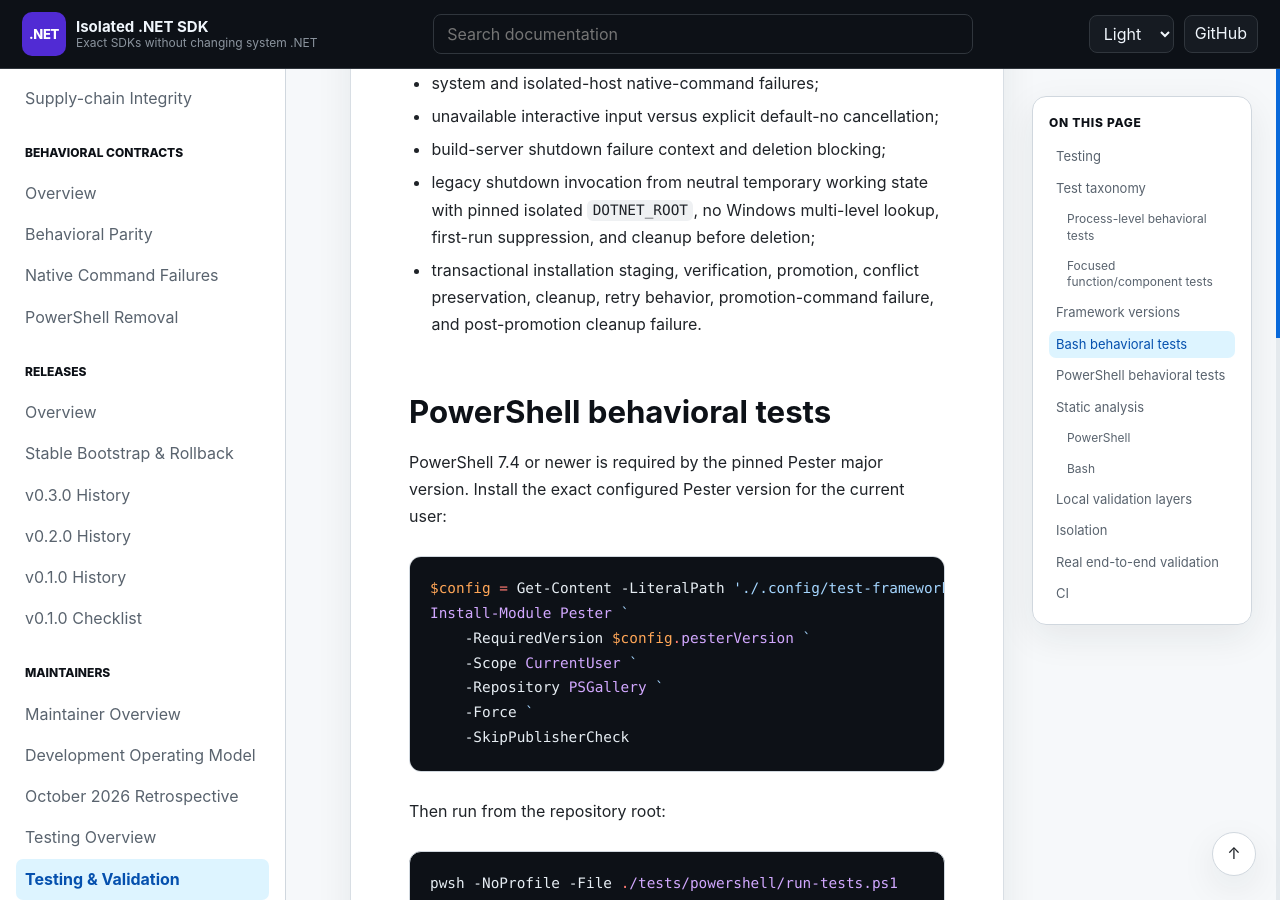
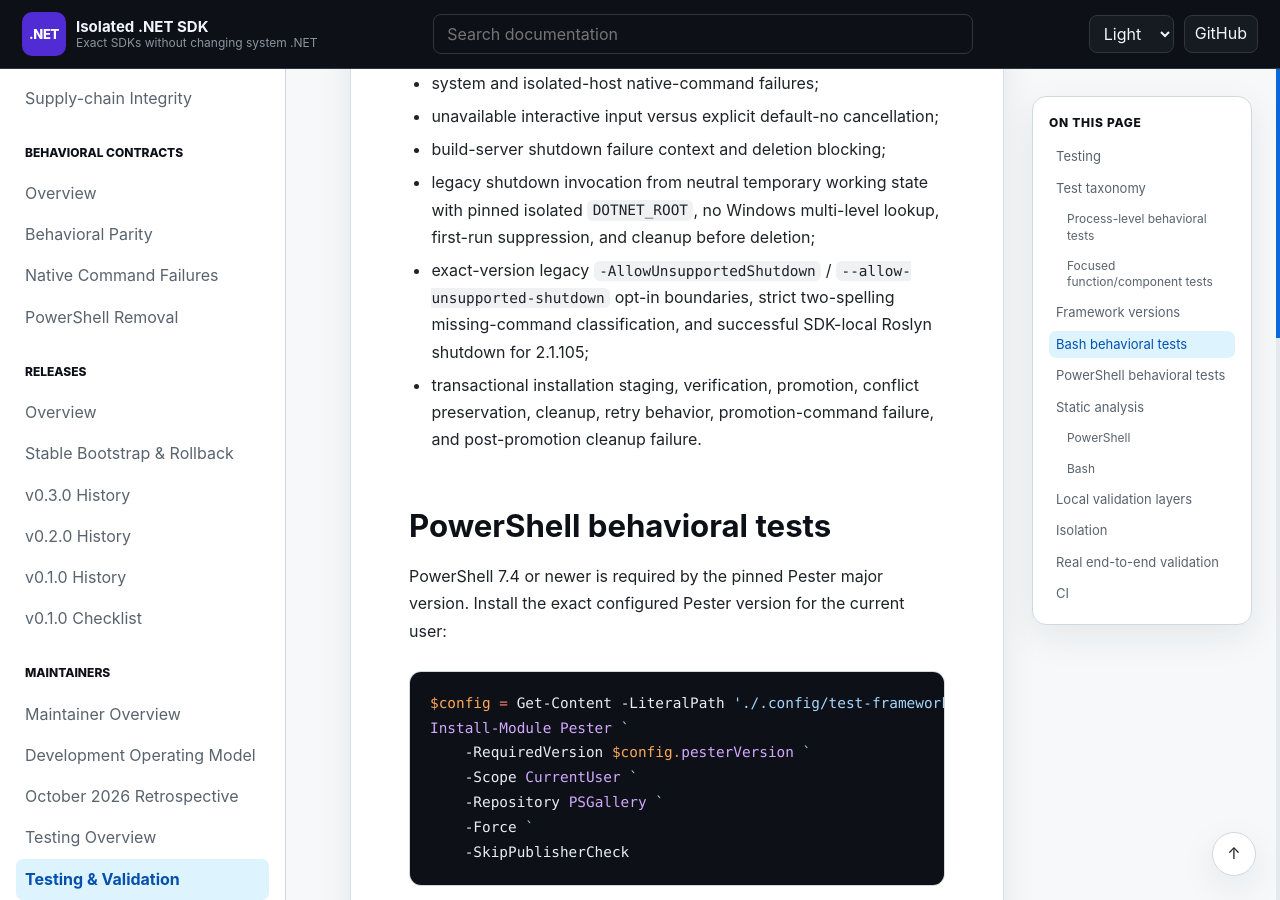
Before and after one commit to infoconex/isolated-dotnet-sdk, a Jekyll site: the page built from docs/maintainers/testing/testing.md, in a window 1280 px wide and 900 px high, scrolled down 2905 px. Built offline with Jekyll 4.4.1, drawn with Linux system fonts in a browser that asks for light colours; our own code applies the rules of GitHub Pages for plain Markdown files.

Commit message:
docs: align removal safety and parity contracts for historical opt-in (#161)

```diff
--- a/docs/maintainers/testing/testing.md
+++ b/docs/maintainers/testing/testing.md
@@ -69,6 +69,7 @@ The Bash suites cover, among other focused reliability cases:
 - unavailable interactive input versus explicit default-no cancellation;
 - build-server shutdown failure context and deletion blocking;
 - legacy shutdown invocation from neutral temporary working state with pinned isolated `DOTNET_ROOT`, no Windows multi-level lookup, first-run suppression, and cleanup before deletion;
+- exact-version legacy `-AllowUnsupportedShutdown` / `--allow-unsupported-shutdown` opt-in boundaries, strict two-spelling missing-command classification, and successful SDK-local Roslyn shutdown for 2.1.105;
 - transactional installation staging, verification, promotion, conflict preservation, cleanup, retry behavior, promotion-command failure, and post-promotion cleanup failure.
 
 ## PowerShell behavioral tests
```
